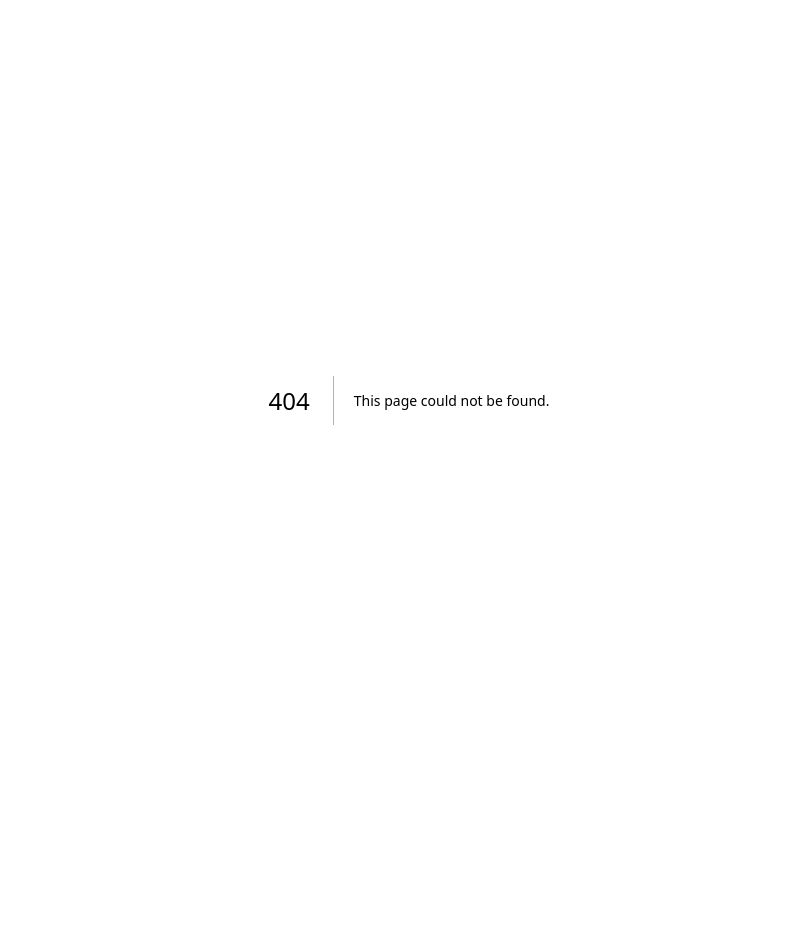
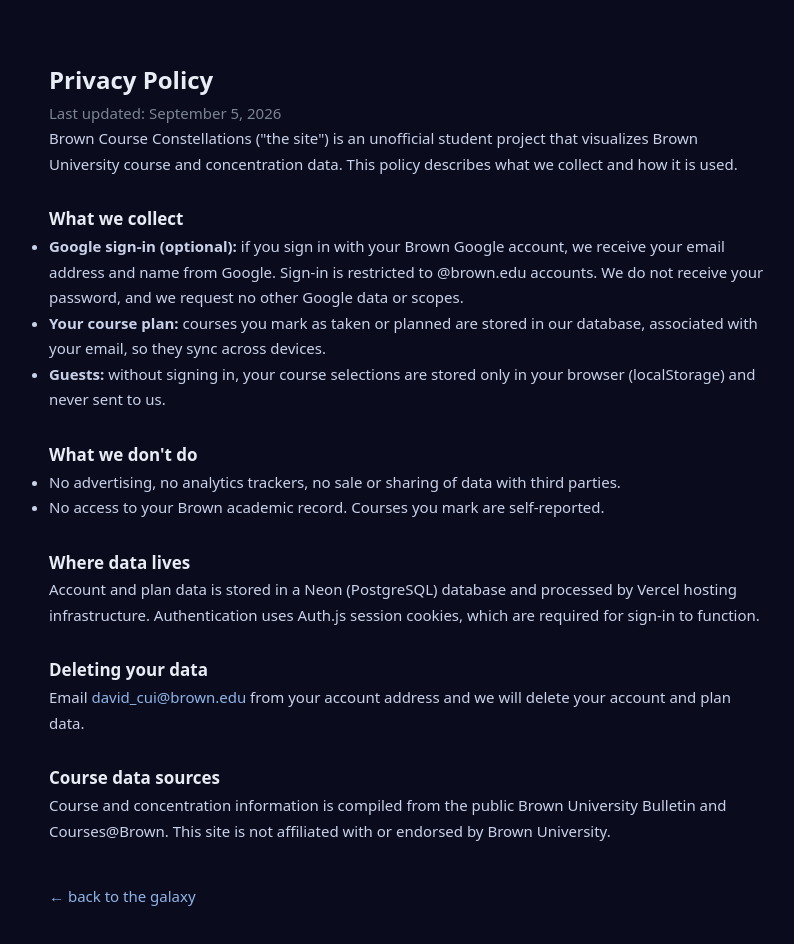
Before and after one commit to david-cui-bruno/brown-concentration-graph, a Next.js app in the folder web/: page /privacy in a window 1280 px wide. Before the commit this address had no page. Shown: the top 944 px of the page, without its empty margins (231-1025 px from the left). Before the commit the page ends 800 px from the top, so only its background shows below. Built offline with nearby package versions, Linux system fonts and the light colour scheme.

Commit message:
feat: privacy policy page for OAuth publishing

```diff
--- /dev/null
+++ b/web/src/app/privacy/page.tsx
@@ -0,0 +1,76 @@
+export const metadata = { title: "Privacy Policy · Brown Course Constellations" };
+
+export default function Privacy() {
+  return (
+    <div
+      style={{
+        minHeight: "100vh",
+        background: "#0a0b1c",
+        color: "#c9d2ea",
+        fontFamily: "system-ui",
+        padding: "60px 24px",
+      }}
+    >
+      <div style={{ maxWidth: 720, margin: "0 auto", lineHeight: 1.7, fontSize: 15 }}>
+        <h1 style={{ fontSize: 24, color: "#e8ecf5" }}>Privacy Policy</h1>
+        <p style={{ color: "#7b8494" }}>Last updated: September 5, 2026</p>
+
+        <p>
+          Brown Course Constellations (&quot;the site&quot;) is an unofficial student project that
+          visualizes Brown University course and concentration data. This policy describes what
+          we collect and how it is used.
+        </p>
+
+        <h2 style={h2}>What we collect</h2>
+        <ul>
+          <li>
+            <b>Google sign-in (optional):</b> if you sign in with your Brown Google account, we
+            receive your email address and name from Google. Sign-in is restricted to
+            @brown.edu accounts. We do not receive your password, and we request no other
+            Google data or scopes.
+          </li>
+          <li>
+            <b>Your course plan:</b> courses you mark as taken or planned are stored in our
+            database, associated with your email, so they sync across devices.
+          </li>
+          <li>
+            <b>Guests:</b> without signing in, your course selections are stored only in your
+            browser (localStorage) and never sent to us.
+          </li>
+        </ul>
+
+        <h2 style={h2}>What we don&apos;t do</h2>
+        <ul>
+          <li>No advertising, no analytics trackers, no sale or sharing of data with third parties.</li>
+          <li>No access to your Brown academic record. Courses you mark are self-reported.</li>
+        </ul>
+
+        <h2 style={h2}>Where data lives</h2>
+        <p>
+          Account and plan data is stored in a Neon (PostgreSQL) database and processed by
+          Vercel hosting infrastructure. Authentication uses Auth.js session cookies, which are
+          required for sign-in to function.
+        </p>
+
+        <h2 style={h2}>Deleting your data</h2>
+        <p>
+          Email <a href="mailto:david_cui@brown.edu" style={{ color: "#8fb4e8" }}>david_cui@brown.edu</a>{" "}
+          from your account address and we will delete your account and plan data.
+        </p>
+
+        <h2 style={h2}>Course data sources</h2>
+        <p>
+          Course and concentration information is compiled from the public Brown University
+          Bulletin and Courses@Brown. This site is not affiliated with or endorsed by Brown
+          University.
+        </p>
+
+        <p style={{ marginTop: 40 }}>
+          <a href="/" style={{ color: "#8fb4e8" }}>← back to the galaxy</a>
+        </p>
+      </div>
+    </div>
+  );
+}
+
+const h2: React.CSSProperties = { fontSize: 17, color: "#e8ecf5", marginTop: 28 };
```
